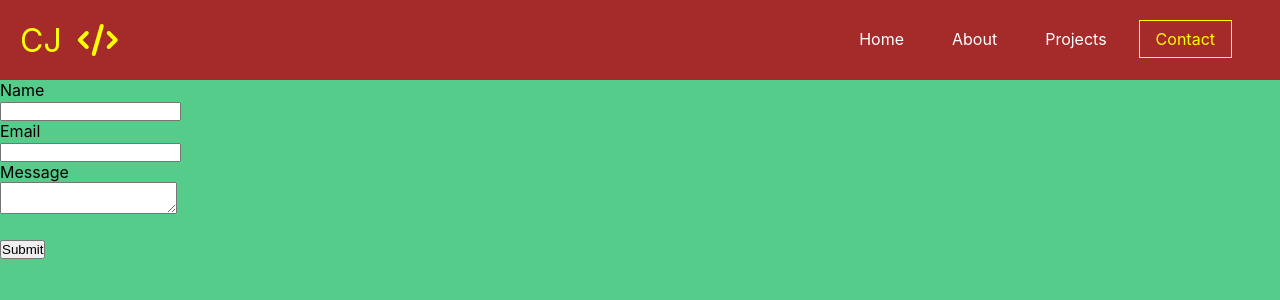
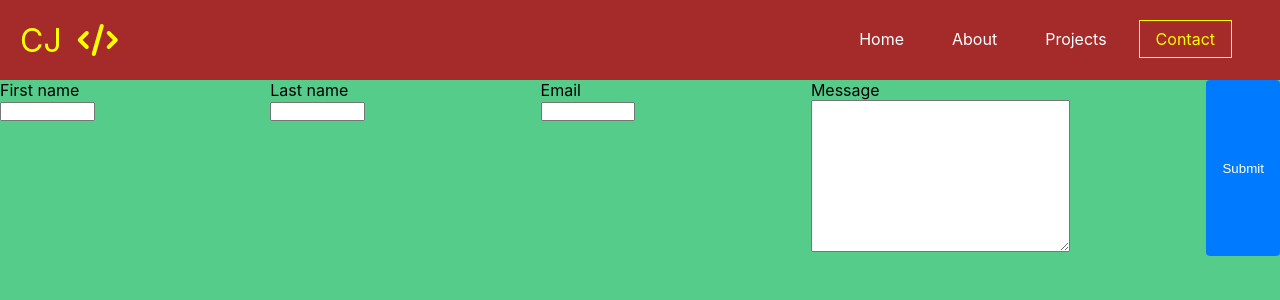
Before and after one commit to Cody-Jennings/Portfolio, a React (Create React App) app: page /contact in a window 1280 px wide. Shown: the top 300 px of the page. Built offline with nearby package versions, Linux system fonts and the light colour scheme.

Commit message:
netlify try5

```diff
--- a/public/index.html
+++ b/public/index.html
@@ -32,7 +32,15 @@
   </head>
   <body>
     <noscript>You need to enable JavaScript to run this app.</noscript>
-    <div id="root"></div>
+    <div id="root">
+
+      <form name="contact" netlify netlify-honeypot="bot-field" hidden>
+        <input type="text" name="full-name" />
+        <input type="text" name="last-name" />
+        <input type="email" name="email" />
+        <textarea name="message"></textarea>
+      </form>
+    </div>
     <!--
       This HTML file is a template.
       If you open it directly in the browser, you will see an empty page.
--- a/src/Pages/Contact/Contact.js
+++ b/src/Pages/Contact/Contact.js
@@ -335,6 +335,7 @@
 // export default Contact;
 
 import React from "react"
+import './Contact.css'
 
 function Contact() {
   return <div>
@@ -344,20 +345,25 @@ function Contact() {
       <input type="hidden" name="form-name" value="contact" />
 
       <div>
-        <label>Name <br />
-          <input type="text" name="ame" />
+        <label>First name <br />
+          <input type="text" name="first-name" required />
+        </label>
+      </div>
+      <div>
+        <label>Last name <br />
+          <input type="text" name="last-name" required />
         </label>
       </div>
       <div>
         <label htmlFor="email">Email</label> <br />
-        <input id="email" type="email" name="email" />
+        <input id="email" type="email" name="email" required />
       </div>
       <div>
         <label>Message <br />
-          <textarea name="message"></textarea>
+          <textarea name="message" required cols={30} rows={10} ></textarea>
         </label>
       </div>
-      <br /><button type="submit">Submit</button>
+      <br /><button className='btn' id='contact-button' type="submit">Submit</button>
     </form>
   </div>
 }
```
